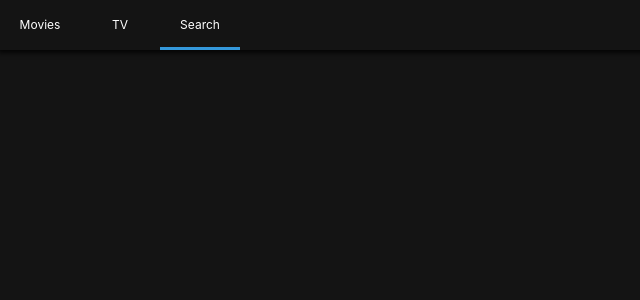
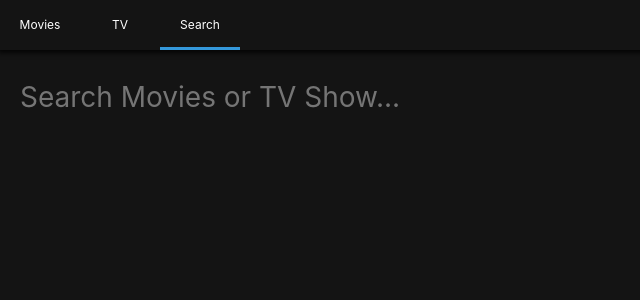
Before and after one commit to yoziyo/nomad-react, a React (Create React App) app: page /search in a window 1280 px wide. Shown: the top 300 px of the page, without its empty margins (0-640 px from the left). Built offline with nearby package versions, Linux system fonts and the light colour scheme.

Commit message:
SearchPresenter Component

```diff
--- a/src/Routes/Home/HomePresenter.js
+++ b/src/Routes/Home/HomePresenter.js
@@ -5,7 +5,7 @@ import Section from 'Components/Section';
 import Loader from 'Components/Loader';
 
 const Container = styled.div`
-  padding: 0px 10px;
+  padding: 0px 20px;
 `;
 
 const HomePresenter = ({ nowPlaying, upcoming, popular, error, loading }) =>
--- a/src/Routes/Search/SearchContainer.js
+++ b/src/Routes/Search/SearchContainer.js
@@ -11,11 +11,19 @@ export default class SearchContainer extends React.Component {
     loading: false,
   };
 
-  handleSubmit = () => {
+  handleSubmit = (event) => {
+    event.preventDefault();
     const { searchTerm } = this.state;
     if (searchTerm !== '') {
       this.searchByTerm();
     }
+  };
+
+  updateTerm = (event) => {
+    const {
+      target: { value },
+    } = event;
+    this.setState({ searchTerm: value });
   };
 
   searchByTerm = async () => {
@@ -48,6 +56,7 @@ export default class SearchContainer extends React.Component {
         error={error}
         loading={loading}
         handleSubmit={this.handleSubmit}
+        updateTerm={this.updateTerm}
       />
     );
   }
--- a/src/Routes/Search/SearchPresenter.js
+++ b/src/Routes/Search/SearchPresenter.js
@@ -1,14 +1,58 @@
 import React from 'react';
 import PropTypes from 'prop-types';
 import styled from 'styled-components';
+import Loader from 'Components/Loader';
+import Section from 'Components/Section';
 
-const SearchPresenter = ({ movieResult, tvResult, searchTerm, error, loading, handleSubmit }) => null;
+const Container = styled.div`
+  padding: 0px 20px;
+`;
+
+const Form = styled.form`
+  margin-bottom: 50px;
+  width: 100%;
+`;
+
+const Input = styled.input`
+  all: unset;
+  font-size: 28px;
+  width: 100%;
+`;
+
+const SearchPresenter = ({ movieResult, tvResult, searchTerm, error, loading, handleSubmit, updateTerm }) => (
+  <Container>
+    <Form onSubmit={handleSubmit}>
+      <Input placeholder="Search Movies or TV Show..." value={searchTerm} onChange={updateTerm}></Input>
+    </Form>
+    {loading ? (
+      <Loader />
+    ) : (
+      <>
+        {movieResult && movieResult.length > 0 && (
+          <Section title="Movie Result">
+            {movieResult.map((movie) => (
+              <span key={movie.id}>{movie.title}</span>
+            ))}
+          </Section>
+        )}
+        {tvResult && tvResult.length > 0 && (
+          <Section title="TV Show Result">
+            {tvResult.map((tv) => (
+              <span key={tv.id}>{tv.name}</span>
+            ))}
+          </Section>
+        )}
+      </>
+    )}
+  </Container>
+);
 
 SearchPresenter.propTypes = {
   movieResult: PropTypes.array,
   tvResult: PropTypes.array,
   searchTerm: PropTypes.string,
   handleSubmit: PropTypes.func.isRequired,
+  updateTerm: PropTypes.func.isRequired,
   loading: PropTypes.bool.isRequired,
   error: PropTypes.string,
 };
--- a/src/Routes/TV/TVPresenter.js
+++ b/src/Routes/TV/TVPresenter.js
@@ -5,7 +5,7 @@ import Section from 'Components/Section';
 import Loader from 'Components/Loader';
 
 const Container = styled.div`
-  padding: 0px 10px;
+  padding: 0px 20px;
 `;
 
 const TVPresenter = ({ topRated, popular, airingToday, error, loading }) =>
```
Also changed, not shown: 1 other file (tests, documents, lock files or other folders).
